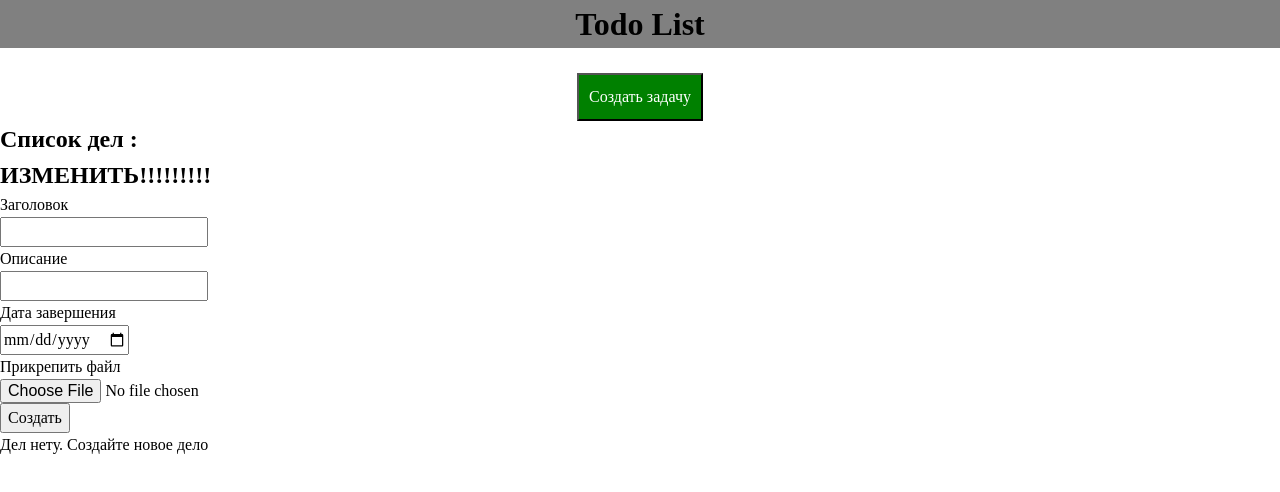
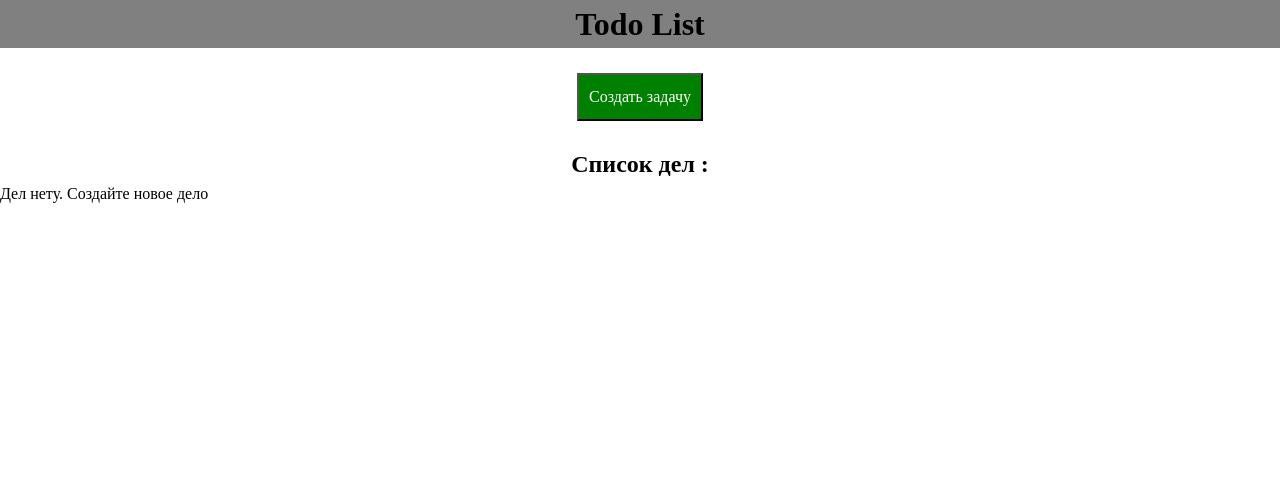
Before and after one commit to sergeykotenkogithub/todo-list, a React (Create React App) app: page / in a window 1280 px wide. Shown: the top 492 px of the page. Built offline with nearby package versions, Linux system fonts and the light colour scheme.

Commit message:
Fix(Change form)

```diff
--- a/src/App.css
+++ b/src/App.css
@@ -29,5 +29,9 @@
 .button-wrapper {
 	display: flex;
 	justify-content: center;
-	padding-top: 25px;
+	padding: 25px 0;
 }
+
+.subtitle {
+	text-align: center;
+}
--- a/src/App.js
+++ b/src/App.js
@@ -2,7 +2,6 @@ import { useState } from 'react'
 import './App.css'
 import remove from './image/remove.svg'
 import edit from './image/edit.svg'
-import { TestUpload } from './components/TestUpload'
 import { Title } from './components/common/Title'
 import { Button } from './components/UI/button/Button'
 import { Modal } from './components/UI/Modal/Modal'
@@ -56,7 +55,7 @@ export const App = () => {
 		// 	...editTask,
 		// }))
 		const newPosts = todo.map(post =>
-			post.id === editTask.id ? { ...post, ...editTask } : post
+			post.id === e.id ? { ...post, ...e } : post
 		)
 
 		// console.log(newPosts)
@@ -83,17 +82,8 @@ export const App = () => {
 				</div>
 
 				<div>
-					<h2> Список дел : </h2>
+					<h2 className='subtitle'> Список дел : </h2>
 				</div>
-
-				<h2> ИЗМЕНИТЬ!!!!!!!!! </h2>
-
-				<TodoForm
-					create={editNew}
-					edit={true}
-					editElement={editTask}
-					setEditTask={setEditTask}
-				/>
 			</div>
 
 			<Modal visible={modal} setVisible={setModal}>
--- a/src/components/TodoForm.jsx
+++ b/src/components/TodoForm.jsx
@@ -4,10 +4,11 @@ export const TodoForm = ({ create, edit, editElement, setEditTask }) => {
 	console.log('111', editElement)
 
 	const [tasks, setTasks] = useState({
-		title: '',
-		description: '',
-		data: '',
-		fileName: '',
+		// title: '',
+		title: editElement ? editElement.title : '',
+		description: editElement ? editElement.description : '',
+		data: editElement ? editElement.data : '',
+		fileName: editElement ? editElement.fileName : '',
 		completed: false,
 	})
 
@@ -18,10 +19,7 @@ export const TodoForm = ({ create, edit, editElement, setEditTask }) => {
 			id: Date.now(),
 			completed: false,
 		}
-		const newTodo2 = {
-			...tasks,
-			id: editElement?.id,
-		}
+
 		if (edit) {
 			console.log('1111wwwwwwwwwwwwwwwwA', editElement)
 			create({ ...tasks })
@@ -44,10 +42,11 @@ export const TodoForm = ({ create, edit, editElement, setEditTask }) => {
 					<p>Заголовок</p>
 					<input
 						type='text'
-						value={editElement ? editElement.title : tasks.title}
+						// value={editElement ? editElement.title : tasks.title}
+						value={tasks.title}
 						onChange={e => {
 							if (editElement) {
-								setEditTask({
+								setTasks({
 									...tasks,
 									title: e.target.value,
 									id: editElement.id,
@@ -63,7 +62,18 @@ export const TodoForm = ({ create, edit, editElement, setEditTask }) => {
 					<input
 						value={tasks.description}
 						type='text'
-						onChange={e => setTasks({ ...tasks, description: e.target.value })}
+						onChange={e => {
+							if (editElement) {
+								setTasks({
+									...tasks,
+									description: e.target.value,
+									id: editElement.id,
+								})
+							} else {
+								setTasks({ ...tasks, description: e.target.value })
+								console.log(tasks)
+							}
+						}}
 					/>
 				</div>
 				<div>
@@ -71,16 +81,37 @@ export const TodoForm = ({ create, edit, editElement, setEditTask }) => {
 					<input
 						value={tasks.data}
 						type='date'
-						onChange={e => setTasks({ ...tasks, data: e.target.value })}
+						onChange={e => {
+							if (editElement) {
+								setTasks({
+									...tasks,
+									data: e.target.value,
+									id: editElement.id,
+								})
+							} else {
+								setTasks({ ...tasks, data: e.target.value })
+							}
+						}}
 					/>
 				</div>
 				<div>
 					<p>Прикрепить файл</p>
 					<input
 						type='file'
-						onChange={e =>
-							setTasks({ ...tasks, fileName: e.target.files[0].name })
-						}
+						// onChange={e =>
+						// 	setTasks({ ...tasks, fileName: e.target.files[0].name })
+						// }
+						onChange={e => {
+							if (editElement) {
+								setTasks({
+									...tasks,
+									fileName: e.target.files[0].name,
+									id: editElement.id,
+								})
+							} else {
+								setTasks({ ...tasks, fileName: e.target.files[0].name })
+							}
+						}}
 					/>
 				</div>
 
--- a/src/components/UI/Modal/Modal.jsx
+++ b/src/components/UI/Modal/Modal.jsx
@@ -5,8 +5,10 @@ export const Modal = ({ children, visible, setVisible }) => {
 	visible && rootClasses.push(styles.active)
 
 	return (
-		<div className={rootClasses.join(' ')}>
-			<div className={styles.modalContent}>{children}</div>
+		<div className={rootClasses.join(' ')} onClick={() => setVisible(false)}>
+			<div className={styles.modalContent} onClick={e => e.stopPropagation()}>
+				{children}
+			</div>
 		</div>
 	)
 }
```
